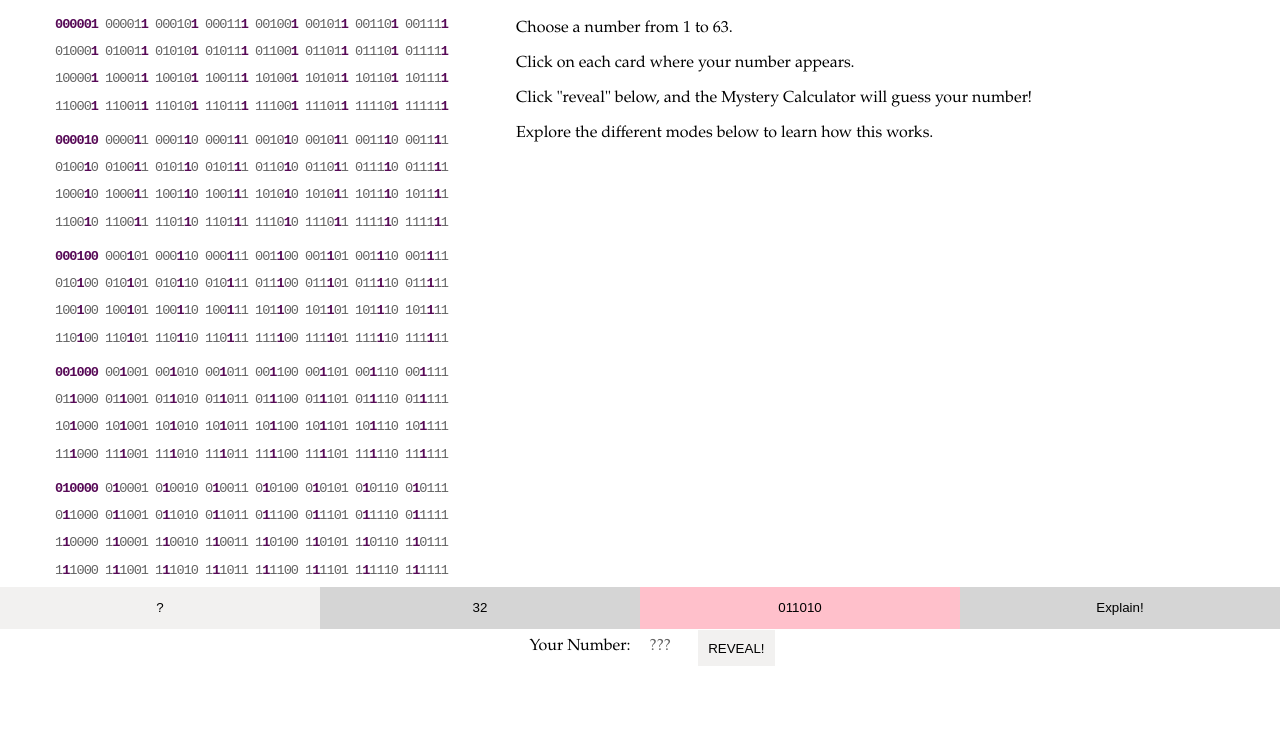
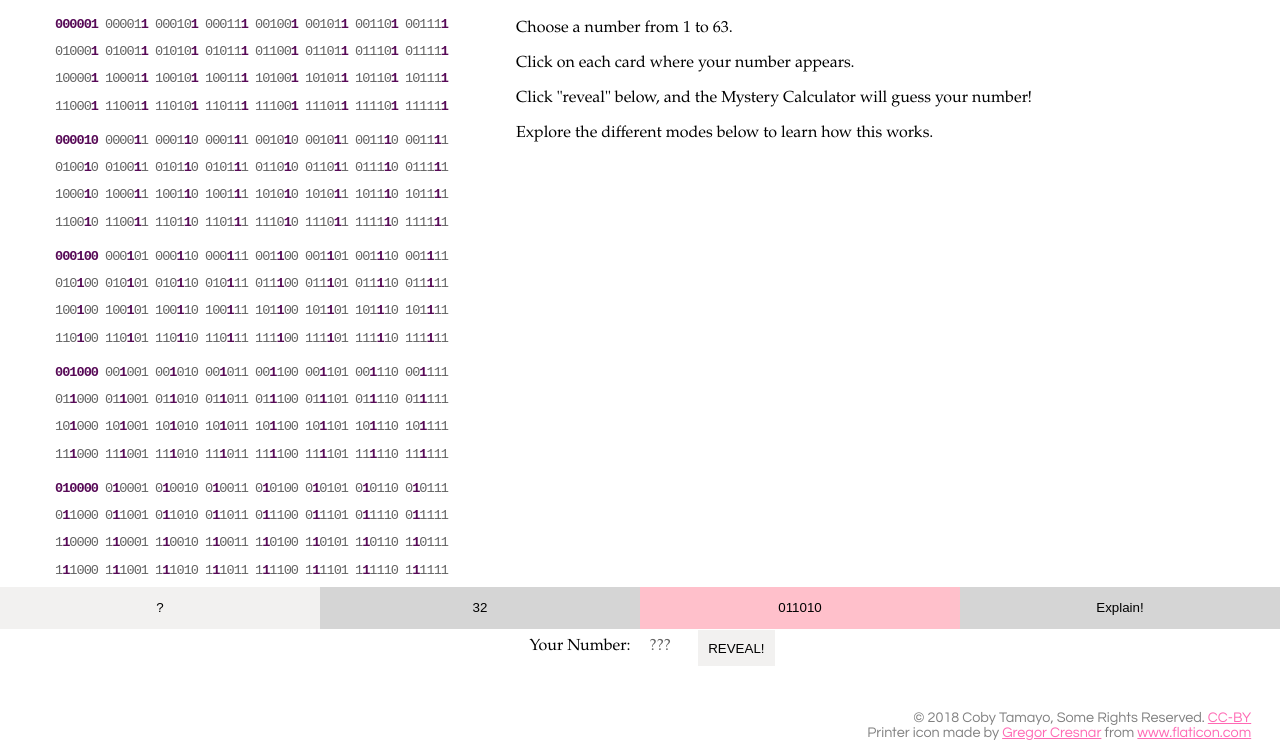
Before and after one commit to acobster/mystery-calculator, a React app: page / in a window 1280 px wide. Shown: the part 72-828 px from the top of the page. Before the commit the page ends 800 px from the top, so only its background shows below. Built offline with nearby package versions, Linux system fonts and the light colour scheme.

Commit message:
copyleft

```diff
--- a/src/MysteryCalculator.js
+++ b/src/MysteryCalculator.js
@@ -111,7 +111,21 @@ class MysteryCalculator extends React.Component {
             onReveal={() => this.setState({reveal: true})}
           />
         </aside>
-        <footer className="print">
+        <footer>
+          <div className="copyright">
+            <p>
+							© 2018 Coby Tamayo, Some Rights Reserved.&nbsp;
+              <a href="https://creativecommons.org/licenses/by/3.0/">CC-BY</a><br />
+              Printer icon made by <a
+                href="https://www.flaticon.com/authors/gregor-cresnar"
+                title="Gregor Cresnar"
+              >Gregor Cresnar</a> from <a
+                href="https://www.flaticon.com/"
+                title="Flaticon"
+              >www.flaticon.com</a>
+						</p>
+          </div>
+          <div className="print">
             <h2>The Mystery Calculator</h2>
             {this.pagesInMode('mystery')}
             <p>
@@ -122,6 +136,7 @@ class MysteryCalculator extends React.Component {
               on that card. Add up the top left number from each
               card their number is on: the total is the number they chose.
             </p>
+          </div>
         </footer>
       </div>
     );
--- a/src/index.css
+++ b/src/index.css
@@ -132,6 +132,14 @@ a {
 }
 
 
+.copyright {
+  font-size: 0.9em;
+  text-align: right;
+  padding: 2em 2em 0 0;
+  color: gray;
+}
+
+
 
 /*
  * Layout Progressive Enhancement
```
Lines whose indentation alone changed are shown as unchanged.
